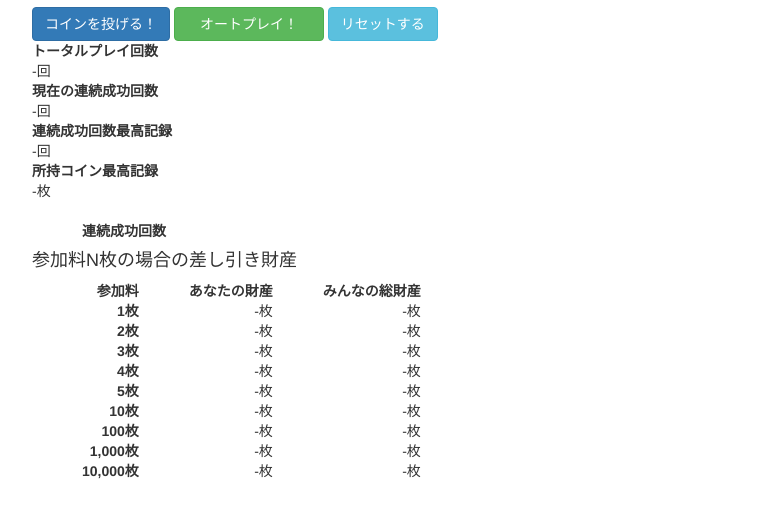
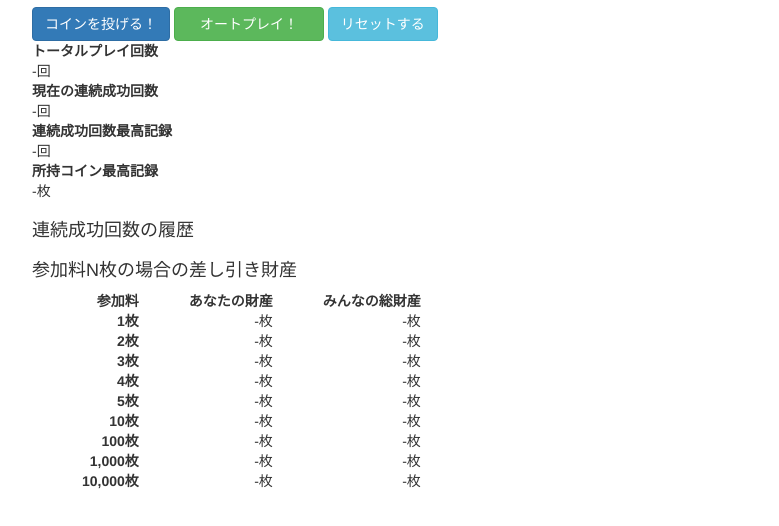
Before and after one commit to maple-nishiyama/coin_game, a plain HTML site: page priv/index.html in a window 1280 px wide. Shown: the part 162-688 px from the top of the page, without its empty margins (38-817 px from the left). Drawn offline with nearby package versions, Linux system fonts and the light colour scheme.

Commit message:
テーブルのタイトルの調整

```diff
--- a/priv/index.html
+++ b/priv/index.html
@@ -240,12 +240,8 @@
 				<dd><span id="my_max_coin">-</span>枚</dd>
 			</dl>
 
+			<h4>連続成功回数の履歴</h4>
 			<table>
-				<thead>
-					<tr>
-						<th>連続成功回数  </th><th></th>
-					</tr>
-				</thead>
 				<tbody id="history">
 				</tbody>
 			</table>
```
